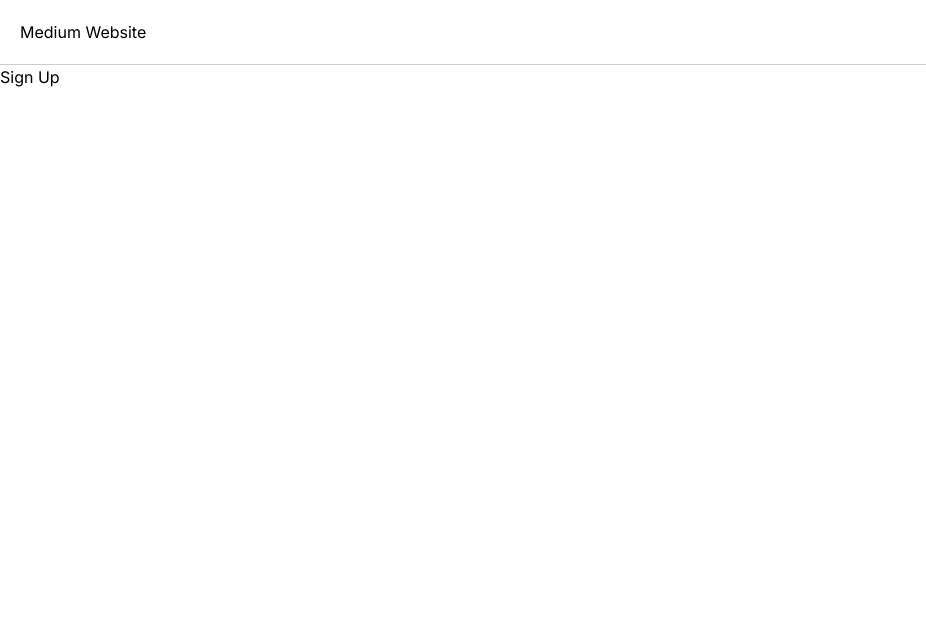
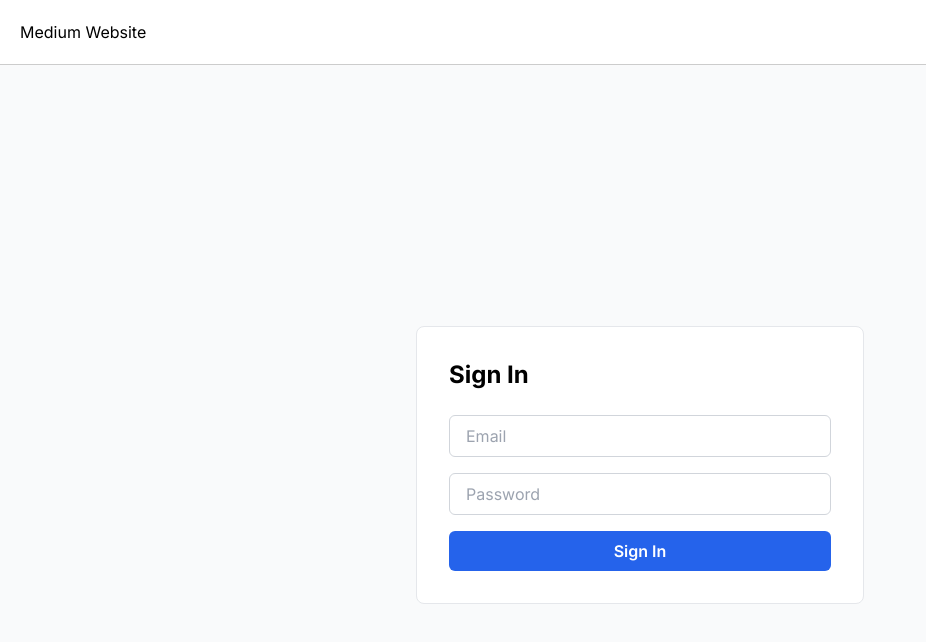
Before and after one commit to priyasingh123/next-app, a Next.js app: page /signup in a window 1280 px wide. Shown: the top 642 px of the page, without its empty margins (0-926 px from the left). Built offline with nearby package versions, Linux system fonts and the light colour scheme.

Commit message:
add use signup component in page.tsx

```diff
--- a/app/(auth)/signin/page.tsx
+++ b/app/(auth)/signin/page.tsx
@@ -1,7 +1,5 @@
-import {SigninComponent} from '../../../components/SigninComponent'
+import { SigninComponent } from "@/components/SigninComponent";
 
 export default function SignIn() {
-    return (
-        <SigninComponent/>
-    );
+  return <SigninComponent />;
 }
--- a/app/(auth)/signup/page.tsx
+++ b/app/(auth)/signup/page.tsx
@@ -1,7 +1,9 @@
+import { SigninComponent } from "@/components/SigninComponent";
+
 export default function Home() {
     return (
         <div>
-            Sign Up
+            <SigninComponent />
         </div>
     )
 }
--- a/app/api/user/route.ts
+++ b/app/api/user/route.ts
@@ -2,14 +2,14 @@
 // GET route should be named GET
 export function GET (){
     return Response.json({
-        name: "Priiii",
-        email: "priiii@example.com"
+        name: "Priya Singh",
+        email: "priyasingh@example.com"
     })
 }
 
 export function POST (){
     return Response.json({
-        name: "Priiii",
-        email: "priiii@example.com"
+        name: "Priya Singh",
+        email: "priyasingh@example.com"
     })
 }
--- a/app/page.tsx
+++ b/app/page.tsx
@@ -1,7 +1,6 @@
-import Image from "next/image";
-
 async function getUserDetails() {
-  const response = await fetch("https://week-13-offline.kirattechnologies.workers.dev/api/v1/user/details")
+  //const response = await fetch("https://week-13-offline.kirattechnologies.workers.dev/api/v1/user/details")
+  const response = await fetch("http://localhost:3000/api/user");
   return response.json();
 }
 
@@ -14,9 +13,7 @@ export default async function Home() {
     <div className="flex flex-col justify-center h-screen">
       <div className="flex justify-center">
         <div className="border p-8 rounded">
-          <div>
-            Name: `Priiii`,${userDetails.name}
-          </div>
+          <div>Name: {userDetails.name}</div>
           {userDetails.email}
         </div>
       </div>
--- a/components/SigninComponent.tsx
+++ b/components/SigninComponent.tsx
@@ -1,18 +1,44 @@
-"use client"
+"use client";
 
-export const SigninComponent = () =>{
-    return <div className="flex items-center justify-center min-h-screen bg-gray-50">
+import { useState } from "react";
+
+export const SigninComponent = () => {
+  const [username, setUsername] = useState("");
+  const [password, setPassword] = useState("");
+  return (
+    <div className="flex items-center justify-center min-h-screen bg-gray-50">
       <div className="w-full max-w-md p-8 bg-white rounded-lg border border-gray-200">
         <h1 className="text-2xl font-bold mb-6">Sign In</h1>
 
         <form className="space-y-4">
-                    <input type="email" placeholder="Email" className="w-full px-4 py-2 border border-gray-300 rounded-md focus:outline-none focus:ring-2 focus:ring-blue-500" required />
-                    <input type="password" placeholder="Password" className="w-full px-4 py-2 border border-gray-300 rounded-md focus:outline-none focus:ring-2 focus:ring-blue-500" required />
-                    <button type="submit" onClick={(e) => {
+          <input
+            type="email"
+            placeholder="Email"
+            value={username}
+            onChange={(e) => setUsername(e.target.value)}
+            className="w-full px-4 py-2 border border-gray-300 rounded-md focus:outline-none focus:ring-2 focus:ring-blue-500"
+            required
+          />
+          <input
+            type="password"
+            placeholder="Password"
+            value={password}
+            onChange={(e) => setPassword(e.target.value)}
+            className="w-full px-4 py-2 border border-gray-300 rounded-md focus:outline-none focus:ring-2 focus:ring-blue-500"
+            required
+          />
+          <button
+            type="submit"
+            onClick={(e) => {
               e.preventDefault();
               // Handle sign-in logic here
-                    }} className="w-full bg-blue-600 text-white py-2 rounded-md font-semibold hover:bg-blue-700">Sign In</button>
+            }}
+            className="w-full bg-blue-600 text-white py-2 rounded-md font-semibold hover:bg-blue-700"
+          >
+            Sign In
+          </button>
         </form>
       </div>
     </div>
-}
+  );
+};
```
Lines whose indentation alone changed are shown as unchanged.
